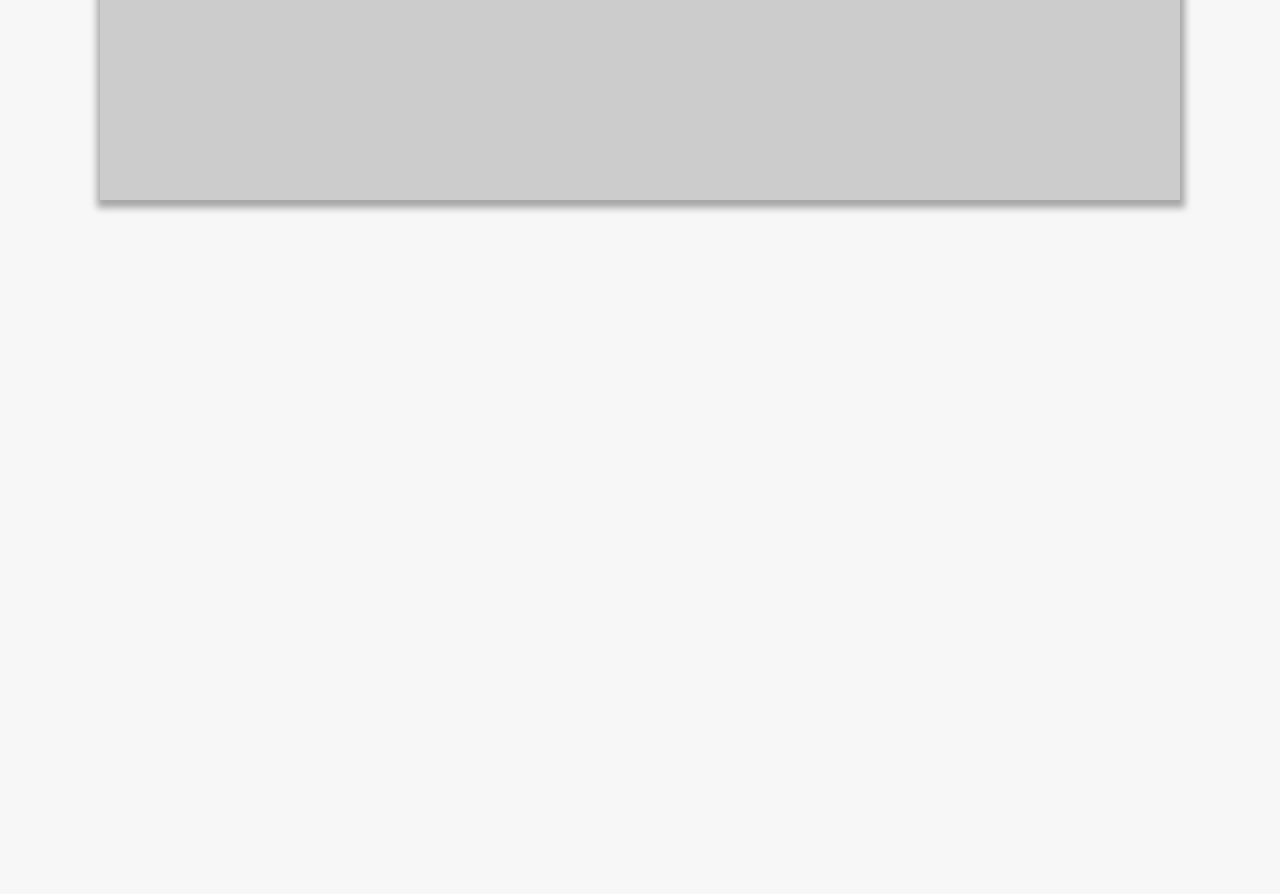
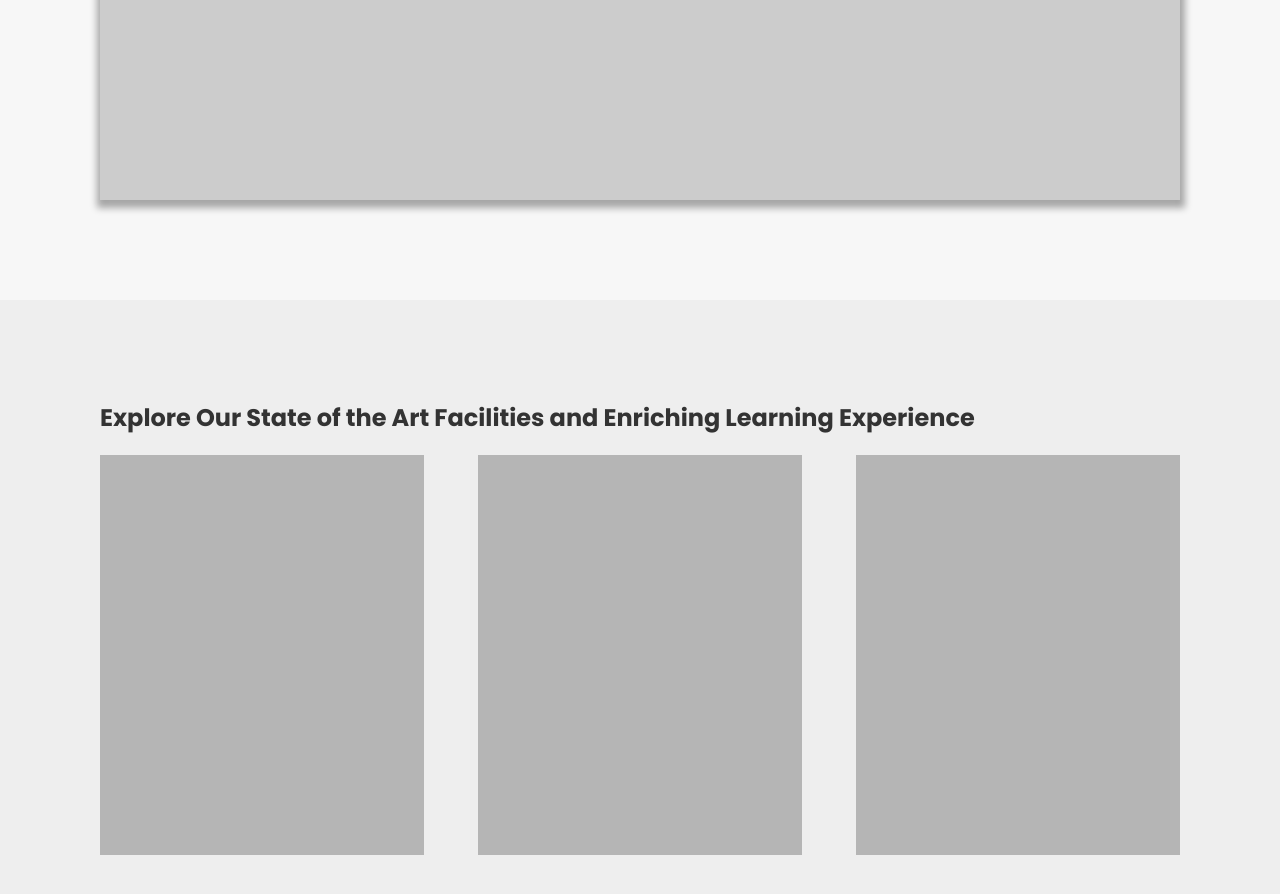
Before and after one commit to AlenChacko/Logoipsm, a plain HTML site: page app1/index.html in a window 1280 px wide. Shown: the part 1881-2775 px from the top of the page. Before the commit the page ends 2181 px from the top, so only its background shows below. Drawn offline with Linux system fonts and the light colour scheme.

Commit message:
Flex - Programs Section

```diff
--- a/app1/index.html
+++ b/app1/index.html
@@ -71,7 +71,6 @@
       <button class="cta__button cta__button--primary">Learn More</button>
     </section>
 
-
     <!-- 4. Box Model - Video Section -->
     <section class="video">
       <h3 class="video__title">Grow Your Child's Future</h3>
@@ -90,7 +89,18 @@
       <div class="video__container"></div>
     </section>
 
+    <!-- 5. Flex - Programs Section -->
+    <section class="programs">
+      <h2>
+        Explore Our State of the Art Facilities and Enriching Learning
+        Experience
+      </h2>
+      <div class="programs__cards">
+        <div class="programs__card"></div>
+        <div class="programs__card"></div>
+        <div class="programs__card"></div>
+      </div>
 
-
+    </section>
   </body>
 </html>
--- a/app1/styles.css
+++ b/app1/styles.css
@@ -133,13 +133,33 @@ button {
   box-shadow: 1px 4px 7px 4px rgba(0, 0, 0, 0.33);
 }
 
-
 /* ================================ */
 /* 5. Flex - Programs Section */
+.programs {
+  padding: 100px;
+  background-color: #eee;
+  padding-bottom: 200px;
+}
+
+.programs__cards {
+  display: flex;
+  justify-content: space-between;
+  /* align-items: center; */
+  gap: 20px;
+  margin-top: 20px;
+}
+
+.programs__card {
+  background-color: #b5b5b5;
+  padding: 30px;
+  flex-basis: 30%;
+  height: 400px;
+}
 /* ================================ */
 
 /* ================================ */
 /* 6. HTML Elements & Images - Form Section */
+
 /* ================================ */
 
 /* ================================ */
```
